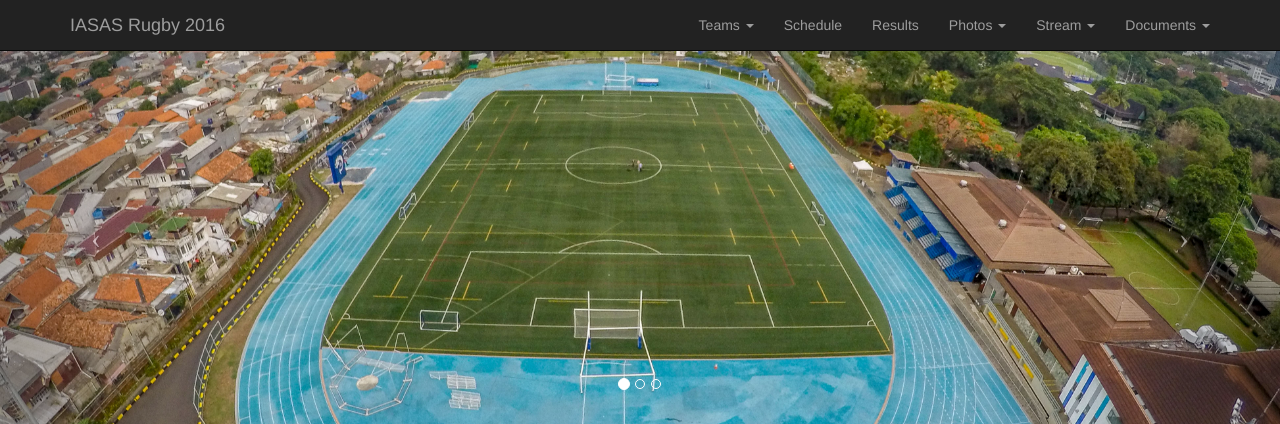
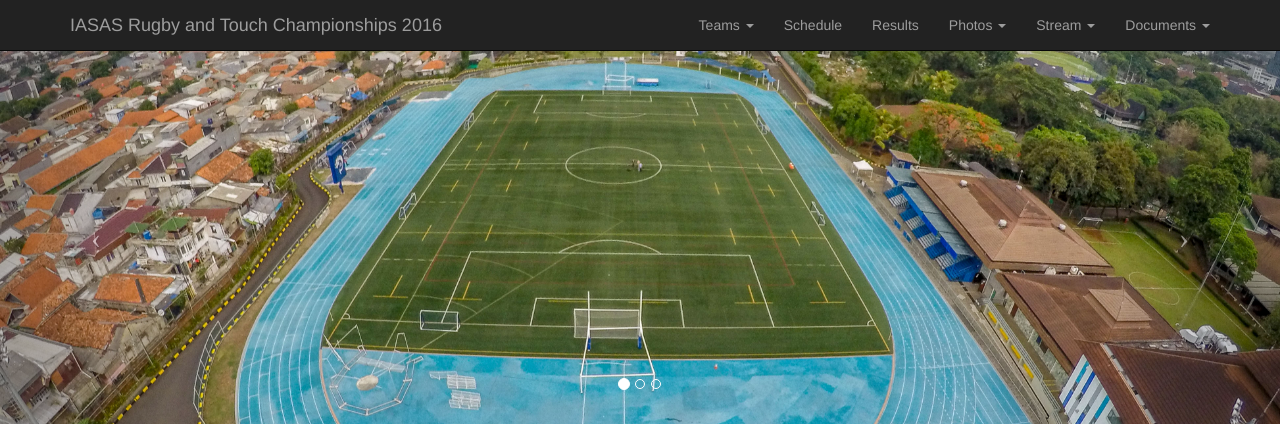
Before and after one commit to kanhap99/IASAS-Rugby-2016, a Flask app: page / in a window 1280 px wide; the page is wider, and only the part inside the window is pictured. Shown: the top 424 px of that part. Run offline with Flask 2, Linux system fonts and the light colour scheme; some libraries are stand-ins or nearby versions.

Commit message:
Nav title change

```diff
--- a/templates/template.html
+++ b/templates/template.html
@@ -33,7 +33,7 @@
                     <span class="icon-bar"></span>
                     <span class="icon-bar"></span>
                 </button>
-                <a class="navbar-brand" href="/">IASAS Rugby 2016</a>
+                <a class="navbar-brand" href="/">IASAS Rugby and Touch Championships 2016</a>
             </div>
             <!-- Collect the nav links, forms, and other content for toggling -->
             <div class="collapse navbar-collapse" id="bs-example-navbar-collapse-1">
```
